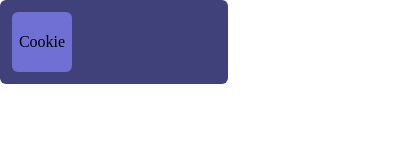
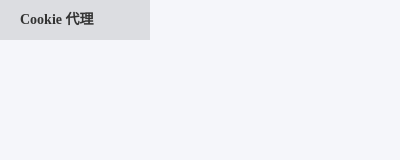
Before and after one commit to ff77645/utools-extension, a browser extension: page popups/default.html in a window 400 px wide. Drawn offline with Linux system fonts and the light colour scheme.

Commit message:
文件调整

```diff
--- /dev/null
+++ b/css/global.css
@@ -0,0 +1,8 @@
+ul{
+  margin: 0;
+  padding: 0;
+}
+
+ul li {
+  list-style: none;
+}
--- a/css/popup_default.css
+++ /dev/null
@@ -1,24 +0,0 @@
-body,html{
-  background-color: transparent;
-}
-.app{
-  --size:60px;
-  padding: 12px;
-  display: grid;
-  grid-template-columns: repeat(3,var(--size));
-  gap: 12px;
-  background: #40407a;
-  width:calc(var(--size)*3 + 48px);
-  box-sizing: border-box;
-  border-radius: 6px;
-}
-.function{
-  background-color: #706fd3;
-  border-radius: 6px;
-  text-align: center;
-  height: var(--size);
-  display: flex;
-  justify-content: center;
-  align-items: center;
-  cursor: pointer;
-}
--- a/js/default.js
+++ /dev/null
@@ -1,30 +0,0 @@
-
-
-const functions = [
-  {name:'Cookie',id:'cookie'},
-]
-
-
-insertDom()
-
-function insertDom(){
-  const doms = functions.map(item=>{
-    const el = $(`<div class="function"><span>${item.name}</span></div>`)
-    el.bind('click',()=>{
-      console.log('click',item);
-      handleClick(item)
-    })
-    return el
-  })
-  $('.app').append(doms)
-}
-
-
-async function handleClick(item){
-  // await chrome.action.setPopup({popup:`popups/${item.id}.html`})
-  const width = 600
-  const windowWidth = window.screen.width
-  const left = Math.floor((windowWidth - width) / 2)
-  console.log({windowWidth,left});
-  window.open(`/pages/${item.id}/index.html`,item.name,`height=600,width=600,top=200,left=${left},toolbar=no,menubar=no,scrollbars=no,resizable=no,location=no,status=no`)
-}
--- /dev/null
+++ b/popups/default.css
@@ -0,0 +1,19 @@
+body,html{
+  background-color: #f5f6fa;
+}
+.app{
+  width: 150px;
+}
+li{
+  padding: 12px 20px;
+  font-size: 14px;
+  font-weight: 600;
+  color: #333;
+  white-space: nowrap;
+  overflow: hidden;
+  text-overflow: ellipsis;
+  cursor: pointer;
+}
+li:hover{
+  background-color: #dcdde1;
+}
--- a/popups/default.html
+++ b/popups/default.html
@@ -5,11 +5,12 @@
   <meta name="viewport" content="width=device-width, initial-scale=1.0">
   <title>Document</title>
   <link rel="stylesheet" href="/css/normalize.css">
-  <link rel="stylesheet" href="/css/popup_default.css">
+  <link rel="stylesheet" href="/css/global.css">
+  <link rel="stylesheet" href="./default.css">
 </head>
 <body>
   <div class="app"></div>
   <script src="/js/jquery.min.js"></script>
-  <script src="/js/default.js"></script>
+  <script src="./default.js"></script>
 </body>
 </html>
--- /dev/null
+++ b/popups/default.js
@@ -0,0 +1,28 @@
+
+
+const dataList = [
+  {name:'Cookie 代理',id:'cookie'},
+]
+
+renderPage()
+
+function renderPage(){
+  const ul = $('<ul></ul>')
+  const listHtml = dataList.map(i=>`<li data-id="${i.id}">${i.name}</li>`).join('')
+  ul.html(listHtml)
+  ul.click(e=>{
+    const id = $(e.target).data('id')
+    if(!id) return
+    const item = dataList.find(i=>i.id===id)
+    handleClick(item)
+  })
+  $('.app').html(ul)
+}
+
+
+async function handleClick(item){
+  const width = 600
+  const screenWidth = window.screen.width
+  const left = Math.floor((screenWidth - width) / 2)
+  window.open(`/pages/${item.id}/index.html`,item.name,`height=600,width=600,top=200,left=${left},toolbar=no,menubar=no,scrollbars=no,resizable=no,location=no,status=no`)
+}
```
Also changed, not shown: pages/cookie/index.html (+2 -11 lines), pages/cookie/index.js (+9 -9 lines), css/normalize.css.
